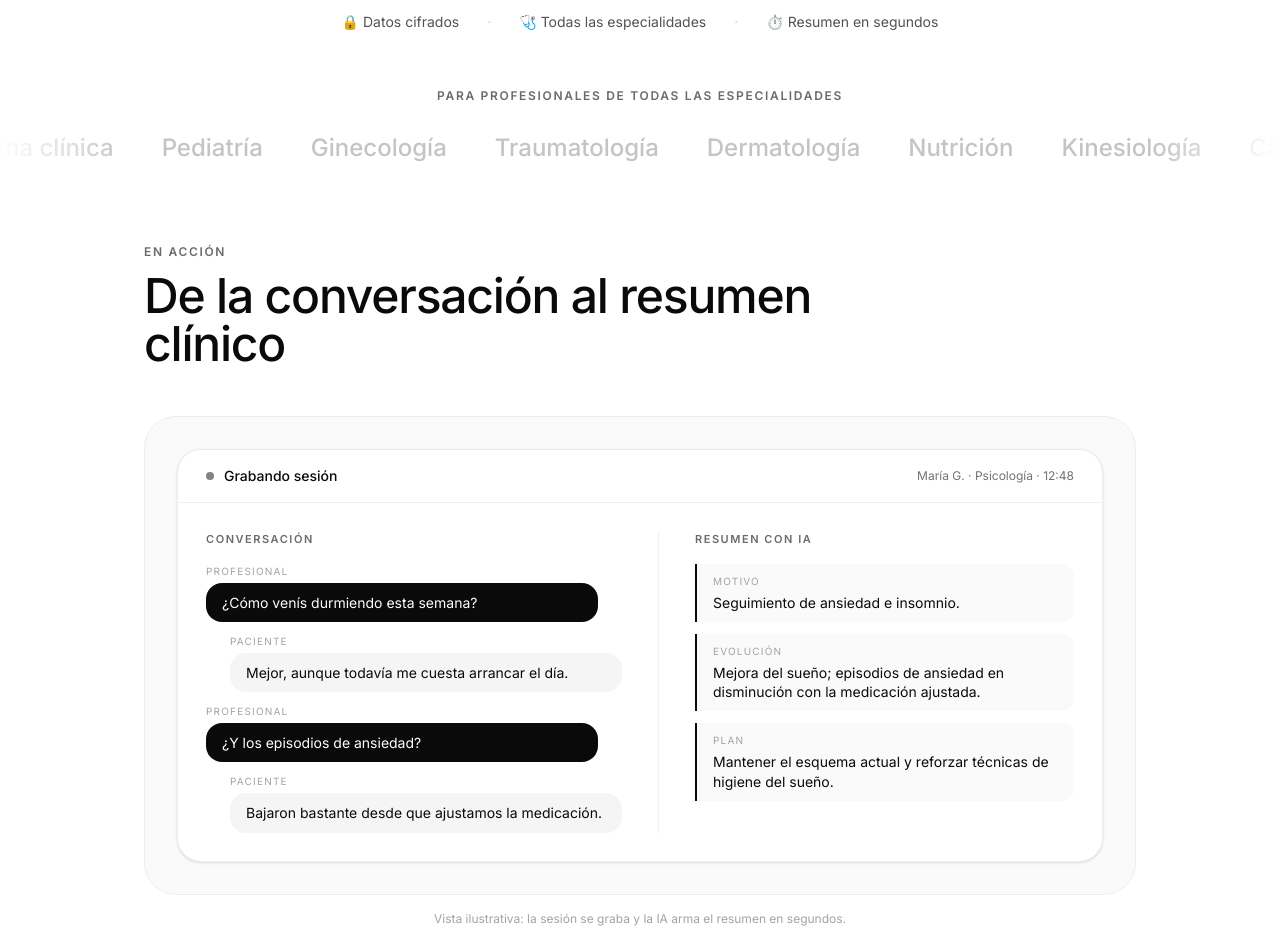
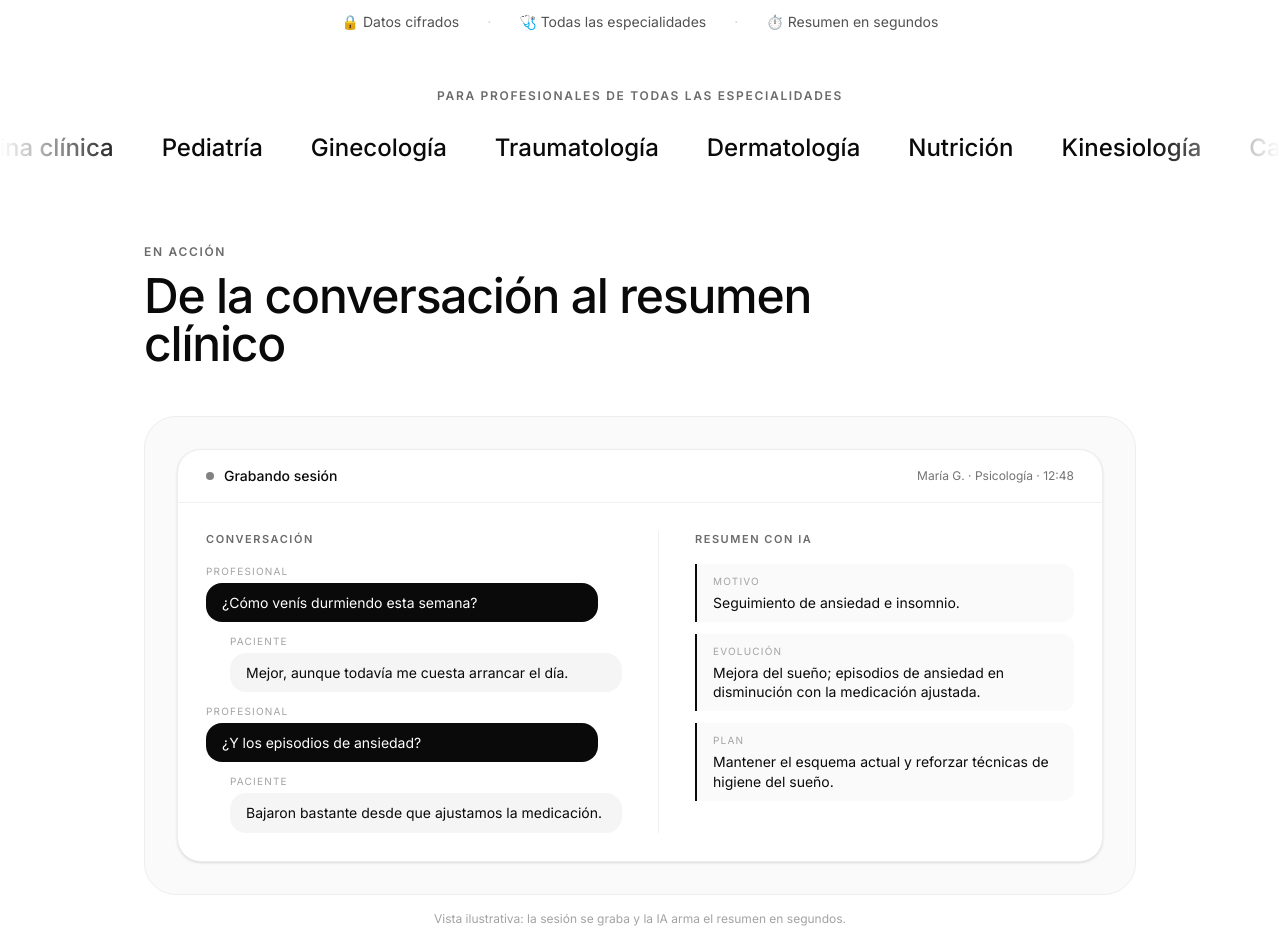
Before and after one commit to contacto404/notaclinica, a Next.js app: page /promo in a window 1280 px wide. Shown: the part 800-1729 px from the top of the page. Built offline with nearby package versions, Linux system fonts and the light colour scheme.

Commit message:
promo: marquee en negro + stats alineados + email contacto

```diff
--- a/app/promo/page.tsx
+++ b/app/promo/page.tsx
@@ -213,7 +213,7 @@ export default function PromoPage() {
         >
           <div className="promo-marquee">
             {[...ESPECIALIDADES_MARQUEE, ...ESPECIALIDADES_MARQUEE].map((e, i) => (
-              <span key={i} className="text-lg sm:text-2xl font-medium text-[#C4C4C4] mr-12 whitespace-nowrap">{e}</span>
+              <span key={i} className="text-lg sm:text-2xl font-medium text-[#0A0A0A] mr-12 whitespace-nowrap">{e}</span>
             ))}
           </div>
         </div>
```
